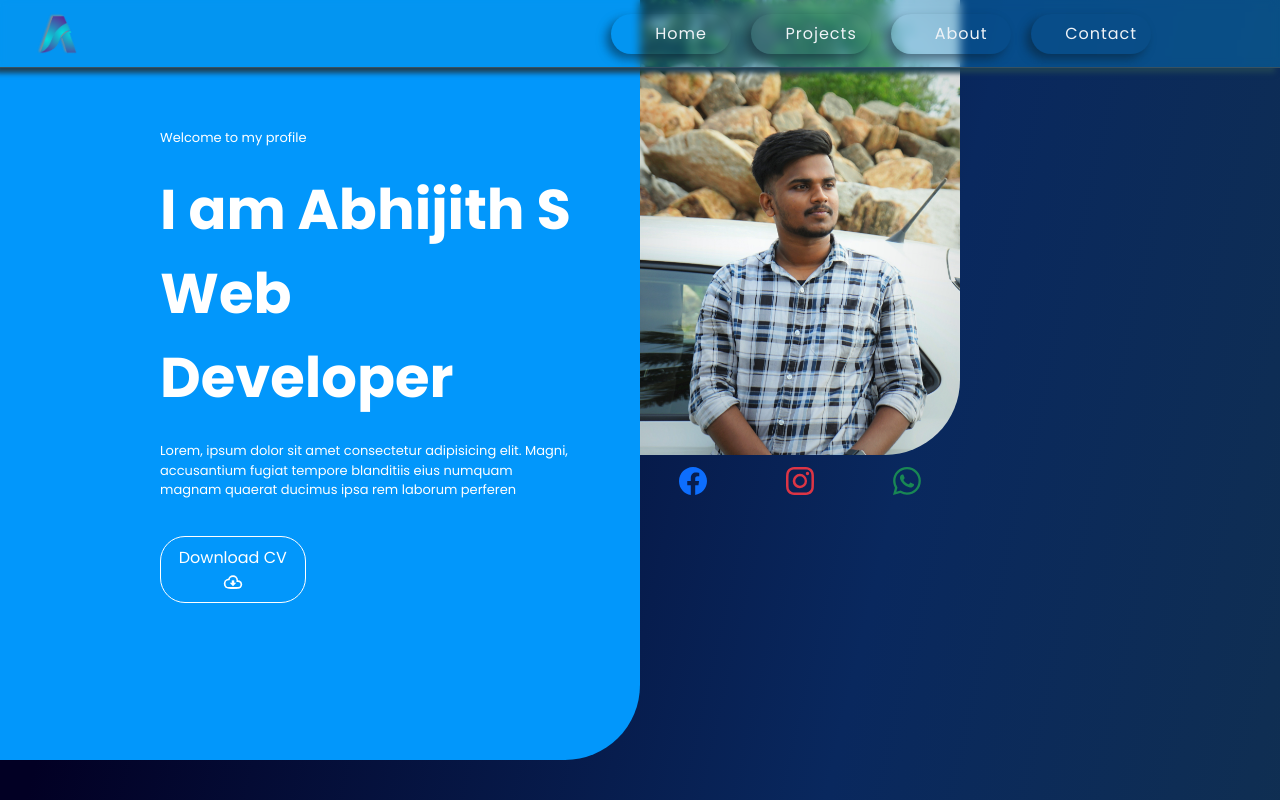
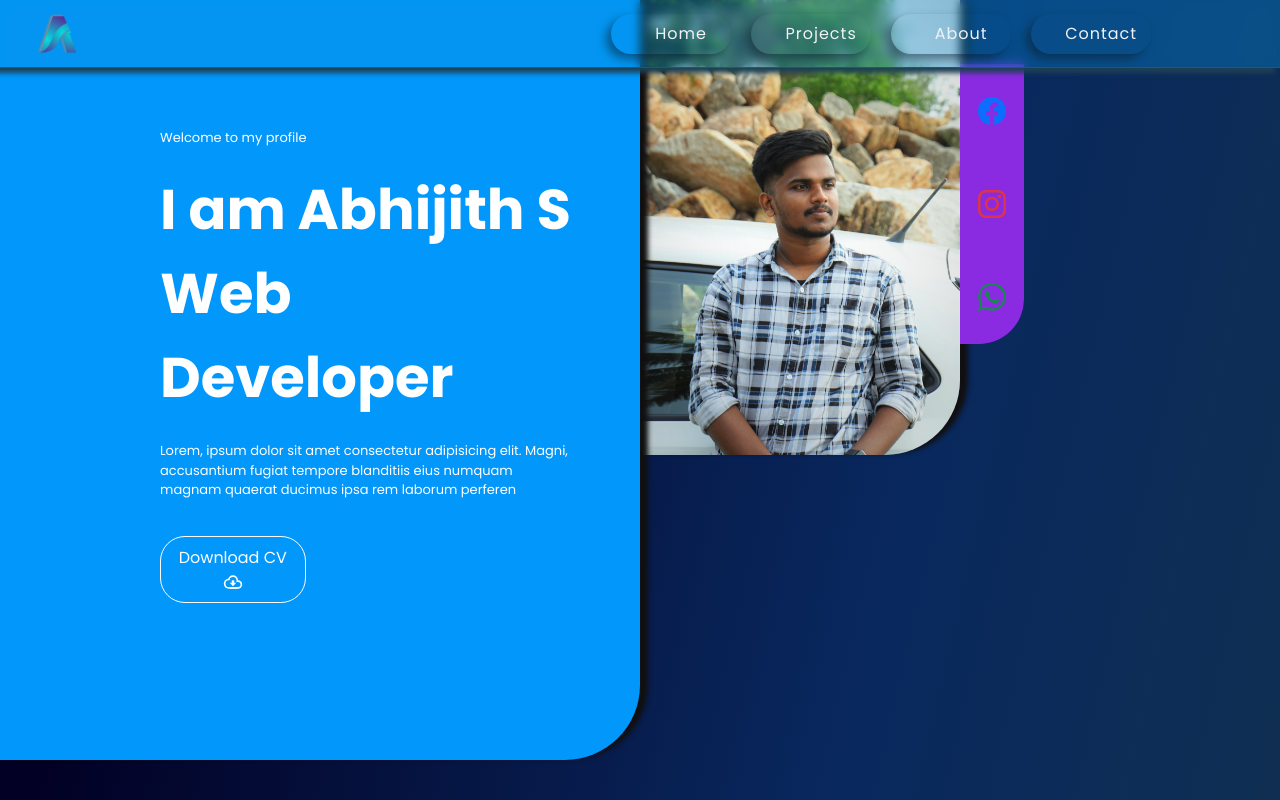
Before and after one commit to Abhijith-224/personal-website, a plain HTML site: page index.html in a window 1280 px wide. Shown: the top 800 px of the page. Drawn offline with nearby package versions, Linux system fonts and the light colour scheme.

Commit message:
right end section

```diff
--- a/index.html
+++ b/index.html
@@ -242,7 +242,13 @@
       <div class="profile">
         <img src="./profile.jpg" alt="">
       </div>
-      <div class="right-section-icons">
+
+
+
+
+    </div>
+    <div class="right-end">
+      <!-- <div class="right-section-icons"> -->
         <a href="#" class="link-primary"><svg xmlns="http://www.w3.org/2000/svg" width="28" height="28"
             fill="currentColor" class="bi bi-facebook" viewBox="0 0 16 16">
             <path
@@ -258,9 +264,8 @@
             <path
               d="M13.601 2.326A7.85 7.85 0 0 0 7.994 0C3.627 0 .068 3.558.064 7.926c0 1.399.366 2.76 1.057 3.965L0 16l4.204-1.102a7.9 7.9 0 0 0 3.79.965h.004c4.368 0 7.926-3.558 7.93-7.93A7.9 7.9 0 0 0 13.6 2.326zM7.994 14.521a6.6 6.6 0 0 1-3.356-.92l-.24-.144-2.494.654.666-2.433-.156-.251a6.56 6.56 0 0 1-1.007-3.505c0-3.626 2.957-6.584 6.591-6.584a6.56 6.56 0 0 1 4.66 1.931 6.56 6.56 0 0 1 1.928 4.66c-.004 3.639-2.961 6.592-6.592 6.592m3.615-4.934c-.197-.099-1.17-.578-1.353-.646-.182-.065-.315-.099-.445.099-.133.197-.513.646-.627.775-.114.133-.232.148-.43.05-.197-.1-.836-.308-1.592-.985-.59-.525-.985-1.175-1.103-1.372-.114-.198-.011-.304.088-.403.087-.088.197-.232.296-.346.1-.114.133-.198.198-.33.065-.134.034-.248-.015-.347-.05-.099-.445-1.076-.612-1.47-.16-.389-.323-.335-.445-.34-.114-.007-.247-.007-.38-.007a.73.73 0 0 0-.529.247c-.182.198-.691.677-.691 1.654s.71 1.916.81 2.049c.098.133 1.394 2.132 3.383 2.992.47.205.84.326 1.129.418.475.152.904.129 1.246.08.38-.058 1.171-.48 1.338-.943.164-.464.164-.86.114-.943-.049-.084-.182-.133-.38-.232" />
           </svg></a>
-      </div>
+      <!-- </div> -->
     </div>
-
 
 
 
--- a/style.css
+++ b/style.css
@@ -28,6 +28,7 @@ li{
 .navbar{
    width: 100vw;
    position: fixed !important;
+   z-index: 1001;
 }
 .navbar-brand{
     margin-left:25px;
@@ -139,6 +140,8 @@ li{
     width: 50vw;
     background-color: rgb(2, 151, 251);
     border-bottom-right-radius: 75px;
+    box-shadow: 10px 0 5px -2px #111010;
+    z-index:1000 ;
 
 
 }
@@ -213,34 +216,45 @@ li{
 
 .right-section{
 
-    width: 50%;
+    width: 25%;
     height: 95%;
+
 
 }
 
 
 .profile{
-    width: 50%;
+    width: 100%;
     overflow: auto;
     border-bottom-right-radius: 75px;
+    box-shadow: 10px 0 5px -2px #111010;
+    z-index:1000 ;
 }
 .profile>img{
     width: 100%;
+
 }
 
 
-.right-section-icons{
+/* .right-section-icons{
 
-    margin-top: 2%;
+    margin-top: 5%;
     width: 50%;
     height: 5%;
+
+} */
+.right-end{
+    background-color: blueviolet;
+    margin-top: 5%;
     display: flex;
+    flex-direction: column;
     justify-content: space-around;
+    height: 35vh;
+    align-items: center;
+    width: 5%;
+    border-bottom-right-radius: 45px;
 
 
-}
-.right-end{
-    background-color: blueviolet;
 }
 
 .page{
```
